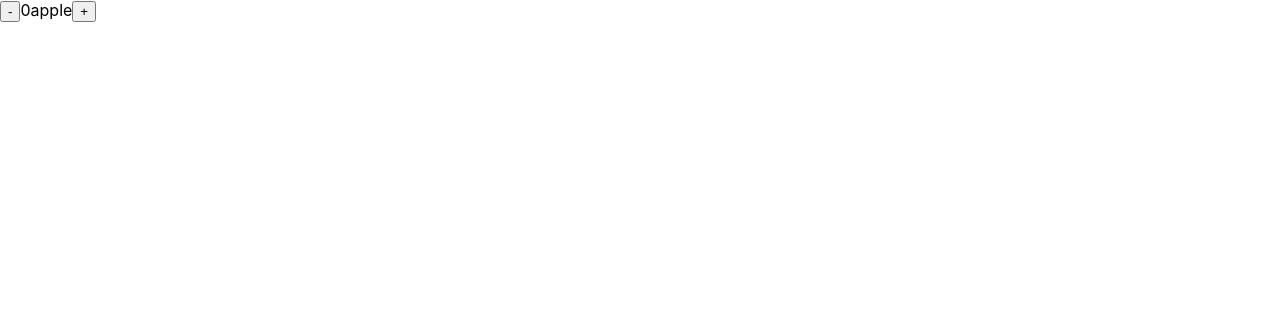
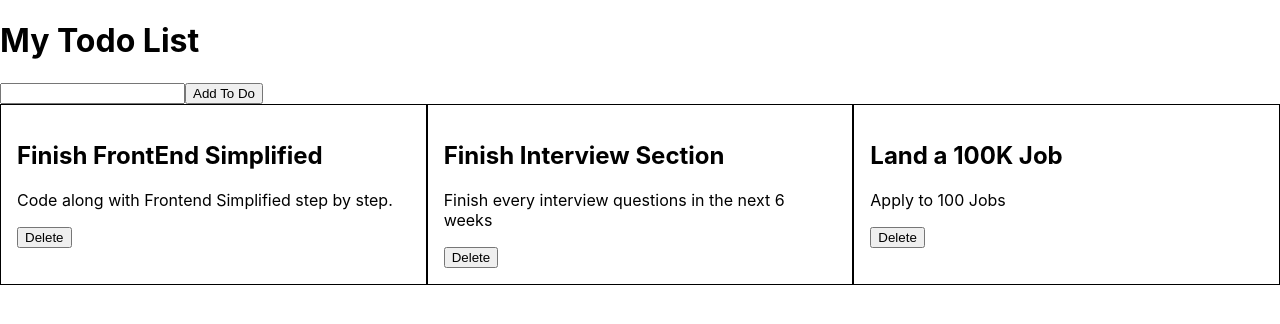
Before and after one commit to cubelemon/react-course-crash, a React (Create React App) app: page / in a window 1280 px wide. Shown: the top 324 px of the page. Built offline with nearby package versions, Linux system fonts and the light colour scheme.

Commit message:
useeffect

```diff
--- a/src/App.jsx
+++ b/src/App.jsx
@@ -2,13 +2,40 @@ import Todo from './components/Todo'
 import Title from './components/Title'
 import Modal from './components/Modal'
 import './App.css';
-import React, { useState } from 'react';
+import React, { useState, useEffect } from 'react';
 import Counter from './components/Counter'
 
 function App() {
   const [showModal, setShowModal] = useState(false);
 
-  return<Counter />
+  function onTodoDelete() {
+    console.log('onTodoDelete()');
+    setShowModal(true)
+  }
+
+  function modalConfirm() {
+    setShowModal(false)
+  }
+
+  function modalCancel() {
+    setShowModal(false)
+  }
+
+useEffect(() => {
+  console.log('ONLY on mount'
+  )
+}, [])
+
+useEffect(() => {
+  console.log('EVERY render'
+  )
+},)
+
+  useEffect(()=>{
+    console.log(`on mount AND on showModal ${showModal} change`)
+  }, [showModal])
+
+  // return<Counter />
 
   return (
     <div>
@@ -20,15 +47,15 @@ function App() {
         <button onClick={() => setShowModal(true)}>Add To Do</button>
       </div>
       <div className='todo__wrapper'>
-      <Todo title="Finish FrontEnd Simplified"
+      <Todo onTodoDelete={onTodoDelete} title="Finish FrontEnd Simplified"
             paragraph="Code along with Frontend Simplified step by step."/>
       {/* must use {} if you're passing in any type od datat except for a string */}
-      <Todo title="Finish Interview Section"
+      <Todo onTodoDelete={onTodoDelete} title="Finish Interview Section"
             paragraph="Finish every interview questions in the next 6 weeks"/>
-      <Todo title="Land a 100K Job"
+      <Todo onTodoDelete={onTodoDelete} title="Land a 100K Job"
             paragraph="Apply to 100 Jobs"/>
       </div>
-      {showModal ? <Modal title="Confirm Delete?"/> : null}
+      {showModal ? <Modal modalCancel={modalCancel} modalConfirm={modalConfirm} title="Confirm Delete?"/> : null}
       {/* {isModalOpen && <Modal title="Confirm Delete?"/> } */}
 
     </div>
--- a/src/components/Counter.jsx
+++ b/src/components/Counter.jsx
@@ -25,28 +25,24 @@ import React, { useState } from "react"
 // }
 
 function Counter() {
-    const [cart,setCart] = useState ({
-        item:'apple',
-        quantity:0,
-    })
+    const [arr, setArr] = useState([]) /* the () after useState is the default data */
 
-    function addApple(cart) {
-        setCart(prevCart => ({...prevCart, quantity: prevCart.quantity + 1}))
+    function addPlus() {
+        setArr(prevArr => [...prevArr, '+'])
     }
 
-    function removeApple(cart) {
-        // 1. Use a callback to get the previous value
-        // 2. Spread out all the propersties of the prev State
-        // 3. Only change the property that you ned to change
-        setCart(prevCart => ({...prevCart, quantity: prevCart.quantity - 1}))
+    function addMinus() {
+        setArr(prevArr => [...prevArr, '-'])
+
     }
+
 
     return (
                 <div>
-                    <button onClick={removeApple}>-</button>
-                    {cart.quantity}
-                    {cart.item}
-                    <button onClick={addApple}>+</button>
+                    <button onClick={addMinus}>-</button>
+                    {arr.toString()}
+                    <button onClick={addPlus}>+</button>
+
                 </div>
             )
     }
--- a/src/components/Modal.jsx
+++ b/src/components/Modal.jsx
@@ -1,19 +1,14 @@
 import './Modal.css'
 
-function Modal({title}) {
-    function Cancel(){
-        console.log("Cancel")
-    }
-    function Confirm(){
-        console.log("Confirm")
-    }
+function Modal({title, modalConfirm, modalCancel}) {
+
     return (
     <>
     <div className="modal">
         <p className="modal__title">{title}</p>
         <div className="modal__buttons">
-        <button className="btn btn__cancel" onClick={Cancel}>Cancel</button>
-        <button className="btn" onClick={Confirm}>Confirm</button>
+        <button className="btn btn__cancel" onClick={modalCancel}>Cancel</button>
+        <button className="btn" onClick={modalConfirm}>Confirm</button>
         </div>
     </div>
     <div className="backdrop" />
--- a/src/components/Todo.jsx
+++ b/src/components/Todo.jsx
@@ -6,16 +6,14 @@ import './Todo.css'
 
 this is when you wanna use other properties, by accessing it like {props.title }
 */
-function Todo({title, paragraph}) {
-    function deleteTodo() {
-        console.log('deleteTodo()', title.toUpperCase())
-    }
+function Todo({title, paragraph, onTodoDelete}) {
+
 
     return (
         <div className='todo'>
         <h2> {title} </h2>
         <p>{paragraph}</p>
-        <button onClick={deleteTodo}>Delete</button>
+        <button onClick={onTodoDelete}>Delete</button>
         {/* DO NOT USE () WHEN CALLING A FUNCTION */}
 
         {/* if you need to, use onClick{() => deleteTodo(1)}
```
